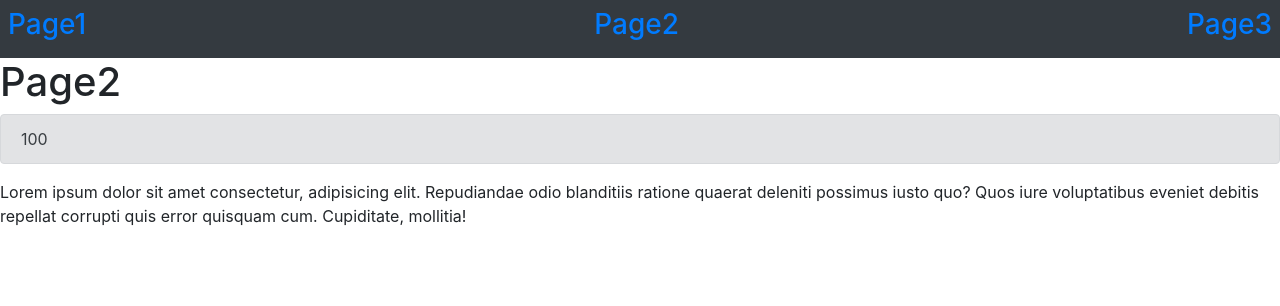
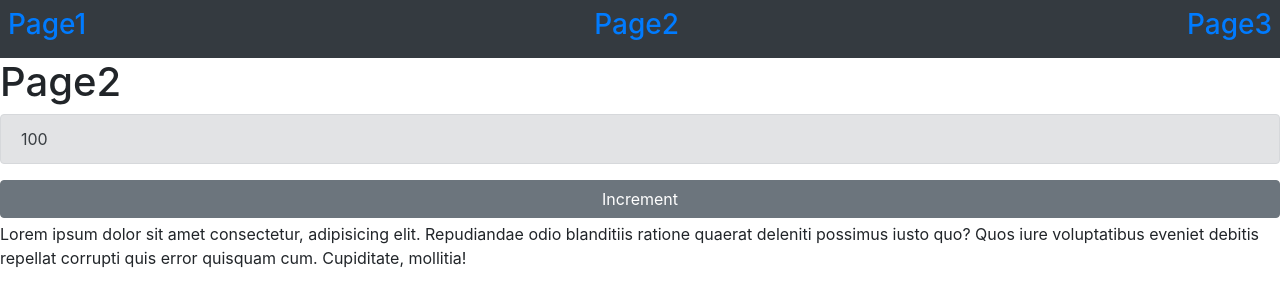
Before and after one commit to cg-202/day10-react-app, a React (Create React App) app: page /page2 in a window 1280 px wide. Shown: the top 306 px of the page. Built offline with nearby package versions, Linux system fonts and the light colour scheme.

Commit message:
redux basics.

```diff
--- a/src/pages/Page2.js
+++ b/src/pages/Page2.js
@@ -1,12 +1,25 @@
-import { useSelector } from "react-redux";
+import { useDispatch, useSelector } from "react-redux";
 
 export function Page2() {
+  const dispatch = useDispatch();
   const state = useSelector((state) => state);
+
+  const increment = () => {
+    dispatch({ type: "INCREMENT" });
+  };
 
   return (
     <div>
       <h1>Page2</h1>
       <div className="alert alert-secondary">{state.counter}</div>
+
+      <input
+        type="button"
+        value="Increment"
+        onClick={increment}
+        className="btn btn-secondary w-100 mb-1"
+      />
+
       <p>
         Lorem ipsum dolor sit amet consectetur, adipisicing elit. Repudiandae
         odio blanditiis ratione quaerat deleniti possimus iusto quo? Quos iure
--- a/src/pages/Page3.js
+++ b/src/pages/Page3.js
@@ -1,13 +1,26 @@
-import { useSelector } from "react-redux";
+import { useDispatch, useSelector } from "react-redux";
 
 export function Page3() {
+  const dispatch = useDispatch();
   const state = useSelector((state) => state);
+
+  const increment = () => {
+    dispatch({ type: "INCREMENT" });
+  };
 
   return (
     <div>
       <h1>Page3</h1>
 
       <div className="alert alert-secondary">{state.counter}</div>
+
+      <input
+        type="button"
+        value="Increment"
+        onClick={increment}
+        className="btn btn-secondary w-100 mb-1"
+      />
+
       <p>
         Lorem ipsum dolor sit amet consectetur adipisicing elit. Minus
         consequatur sit libero sequi aut repellendus delectus earum tempore,
```
